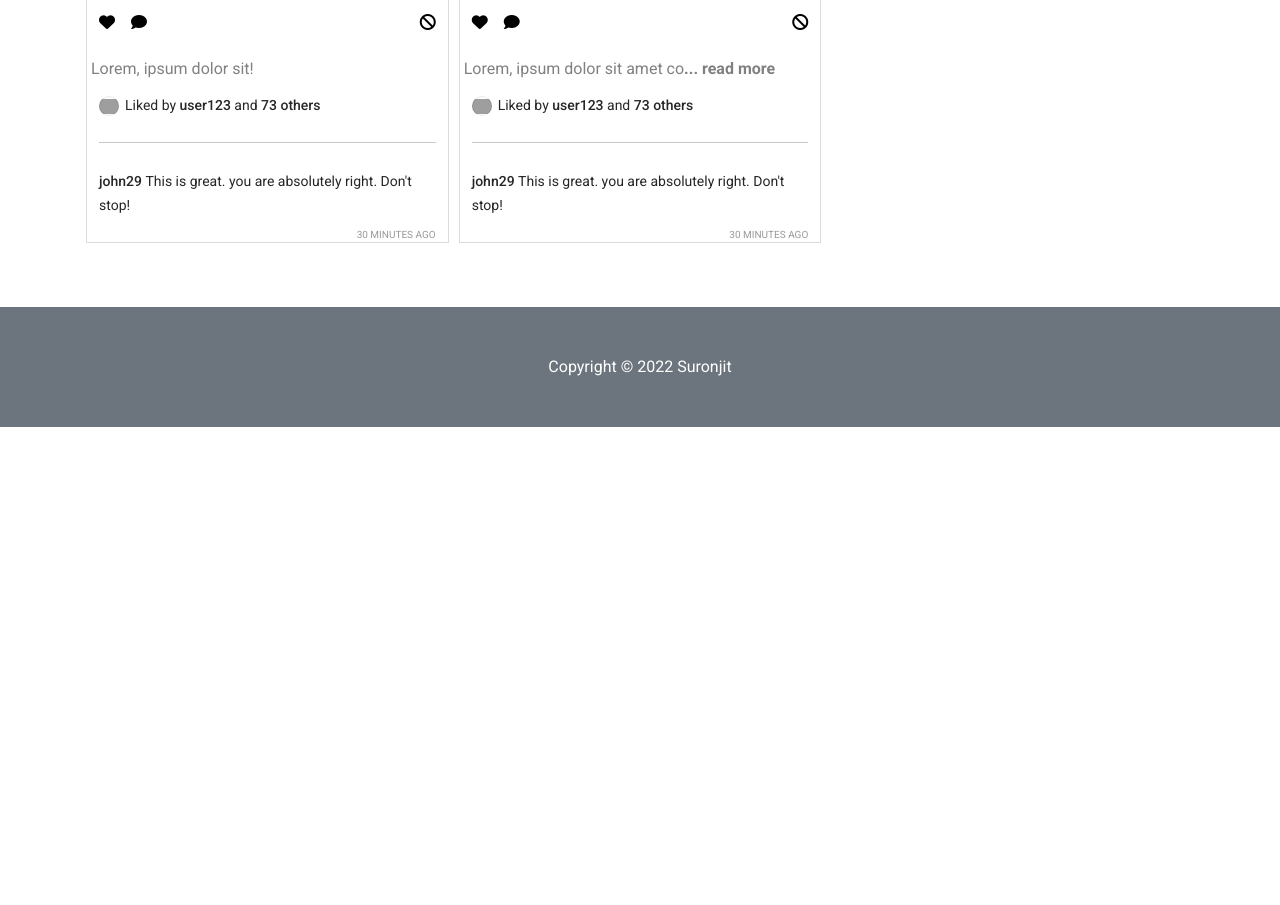
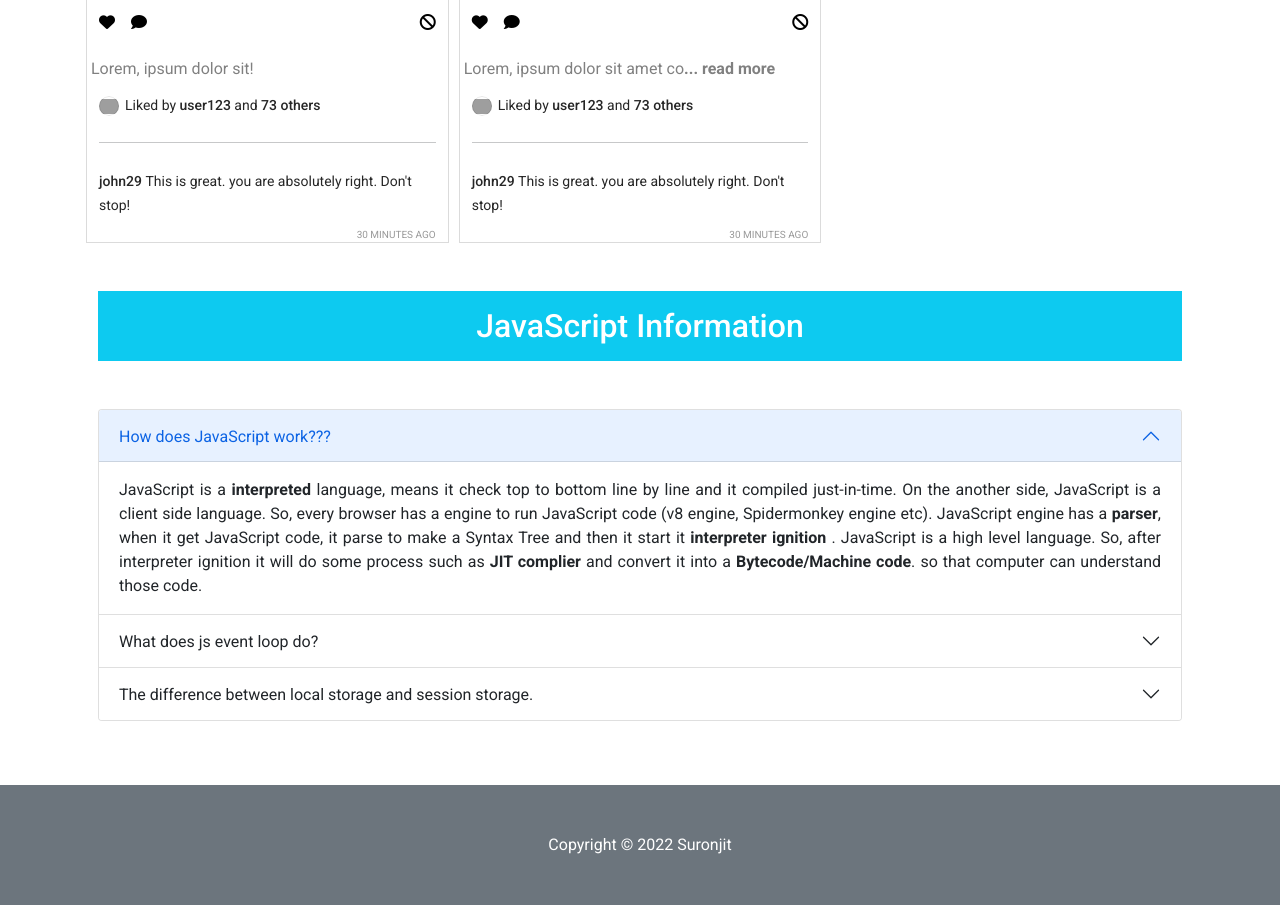
Before and after one commit to suronjit797/insta-sohor, a plain HTML site: page index.html in a window 1280 px wide. Shown: the part 1289-2194 px from the top of the page. Before the commit the page ends 1716 px from the top, so only its background shows below. Drawn offline with nearby package versions, Linux system fonts and the light colour scheme; grey boxes are pictures that could not be loaded.

Commit message:
about js

```diff
--- a/css/style.css
+++ b/css/style.css
@@ -42,6 +42,12 @@ svg {
 
 img {
   max-width: 100%;
+}
+
+body{
+  display: flex;
+  flex-direction: column;
+  min-height: 100vh;
 }
 
 #posts{
@@ -238,6 +244,11 @@ img {
   color: gray;
 }
 
+
+.text-justify{
+  text-align: justify;
+}
+
 #liked{
   display: none;
 }
--- a/index.html
+++ b/index.html
@@ -1,5 +1,6 @@
 <!DOCTYPE html>
 <html lang="en">
+
 <head>
     <meta charset="UTF-8" />
     <meta http-equiv="X-UA-Compatible" content="IE=edge" />
@@ -7,49 +8,28 @@
     <title>Insta-Sohor</title>
     <link rel="stylesheet" href="./css/style.css" />
     <!-- Latest compiled and minified CSS -->
-        <link
-            href="https://cdn.jsdelivr.net/npm/bootstrap@5.1.3/dist/css/bootstrap.min.css"
-            rel="stylesheet"
-            integrity="sha384-1BmE4kWBq78iYhFldvKuhfTAU6auU8tT94WrHftjDbrCEXSU1oBoqyl2QvZ6jIW3"
-            crossorigin="anonymous"
-        />
+    <link href="https://cdn.jsdelivr.net/npm/bootstrap@5.1.3/dist/css/bootstrap.min.css" rel="stylesheet"
+        integrity="sha384-1BmE4kWBq78iYhFldvKuhfTAU6auU8tT94WrHftjDbrCEXSU1oBoqyl2QvZ6jIW3" crossorigin="anonymous" />
 
     <!-- google Montserrat  font  -->
     <link rel="preconnect" href="https://fonts.googleapis.com" />
     <link rel="preconnect" href="https://fonts.gstatic.com" crossorigin />
-        <link
-            href="https://fonts.googleapis.com/css2?family=Montserrat:wght@300;400;500&display=swap"
-            rel="stylesheet"
-        />
-        <link
-            rel="stylesheet"
-            href="https://cdnjs.cloudflare.com/ajax/libs/font-awesome/6.0.0/css/all.min.css"
+    <link href="https://fonts.googleapis.com/css2?family=Montserrat:wght@300;400;500&display=swap" rel="stylesheet" />
+    <link rel="stylesheet" href="https://cdnjs.cloudflare.com/ajax/libs/font-awesome/6.0.0/css/all.min.css"
         integrity="sha512-9usAa10IRO0HhonpyAIVpjrylPvoDwiPUiKdWk5t3PyolY1cOd4DSE0Ga+ri4AuTroPR5aQvXU9xC6qOPnzFeg=="
-            crossorigin="anonymous"
-            referrerpolicy="no-referrer"
-        />
+        crossorigin="anonymous" referrerpolicy="no-referrer" />
 </head>
 
 <body>
     <header>
         <nav class="navbar navbar-expand-lg navbar-light bg-light px-5">
             <a class="navbar-brand" href="#">Insta-Sohor</a>
-                <button
-                    class="navbar-toggler"
-                    type="button"
-                    data-toggle="collapse"
-                    data-target="#navbarSupportedContent"
-                    aria-controls="navbarSupportedContent"
-                    aria-expanded="false"
-                    aria-label="Toggle navigation"
-                >
+            <button class="navbar-toggler" type="button" data-toggle="collapse" data-target="#navbarSupportedContent"
+                aria-controls="navbarSupportedContent" aria-expanded="false" aria-label="Toggle navigation">
                 <span class="navbar-toggler-icon"></span>
             </button>
 
-                <div
-                    class="collapse navbar-collapse justify-content-end"
-                    id="navbarSupportedContent"
-                >
+            <div class="collapse navbar-collapse justify-content-end" id="navbarSupportedContent">
                 <ul class="navbar-nav mr-auto">
                     <li class="nav-link active" role="button" onclick="switchTab( 'posts' )">
                         <i class="fa-solid fa-house"></i>
@@ -76,12 +56,81 @@
         <div id="reported">
             <h1>Reported posts</h1>
         </div>
+
+        <section class="container my-5" id="jsAccordion">
+            <h2 class="bg-info text-white text-center py-3 mb-5"> JavaScript Information </h2>
+            <div class="accordion text-justify" id="accordionExample">
+                <div class="accordion-item">
+                    <h2 class="accordion-header" id="headingOne">
+                        <button class="accordion-button" type="button" data-bs-toggle="collapse"
+                            data-bs-target="#collapseOne" aria-expanded="true" aria-controls="collapseOne">
+                            How does JavaScript work???
+                        </button>
+                    </h2>
+                    <div id="collapseOne" class="accordion-collapse collapse show" aria-labelledby="headingOne"
+                        data-bs-parent="#accordionExample">
+                        <div class="accordion-body">
+                            JavaScript is a <strong>interpreted</strong> language, means it check top to bottom line by
+                            line and it compiled just-in-time. On the another side, JavaScript is a client side
+                            language. So, every browser has a engine to run JavaScript code (v8 engine, Spidermonkey
+                            engine etc). JavaScript engine has a <strong>parser</strong>, when it get JavaScript code,
+                            it parse to make a Syntax Tree and then it start it <strong> interpreter ignition </strong>.
+                            JavaScript is a high level language. So, after interpreter ignition it will do some process
+                            such as <strong>JIT complier</strong> and convert it into a <strong>Bytecode/Machine
+                                code</strong>. so that computer can understand those code.
+                        </div>
+                    </div>
+                </div>
+                <div class="accordion-item">
+                    <h2 class="accordion-header" id="headingTwo">
+                        <button class="accordion-button collapsed" type="button" data-bs-toggle="collapse"
+                            data-bs-target="#collapseTwo" aria-expanded="false" aria-controls="collapseTwo">
+                            What does js event loop do?
+                        </button>
+                    </h2>
+                    <div id="collapseTwo" class="accordion-collapse collapse" aria-labelledby="headingTwo"
+                        data-bs-parent="#accordionExample">
+                        <div class="accordion-body">
+
+                            JavaScript has a runtime model for running code. It has two cells to execute the code one is
+                            <strong>Stack</strong> and another is <strong>Queue</strong>. <strong>"Stack"</strong>
+                            maintain <strong>synchronous elements</strong> and listed code synchronous way to run line
+                            by line. On the other side <strong>Queue</strong> run <strong>asynchronous elements</strong>
+                            look like a waiting list. Unnecessary code send into <strong>garbage collection</strong>.
+                            Event Loop sets priorities and lists which code will be next? It does this process through
+                            loops so it called event loop.
+                        </div>
+                    </div>
+                </div>
+                <div class="accordion-item">
+                    <h2 class="accordion-header" id="headingThree">
+                        <button class="accordion-button collapsed" type="button" data-bs-toggle="collapse"
+                            data-bs-target="#collapseThree" aria-expanded="false" aria-controls="collapseThree">
+                            The difference between local storage and session storage.
+                        </button>
+                    </h2>
+                    <div id="collapseThree" class="accordion-collapse collapse" aria-labelledby="headingThree"
+                        data-bs-parent="#accordionExample">
+                        <div class="accordion-body">
+                            local storage and session storage both are allow to save data in browser memory. But local storage save data for long time/permanently and session storage save data temporarily. When a site/page or browser close its session storage will be clear but in local storage data is saved until the browser uninstall. session storage data loosed after browser/site closed and local storage data save browser for long time.The main difference between the two is how long they can store data
+                        </div>
+                    </div>
+                </div>
+            </div>
+        </section>
     </main>
-        <footer class="py-5 bg-secondary mt-5 text-center text-white">
+    <footer class="py-5 bg-secondary mt-auto text-center text-white">
         Copyright © 2022 Suronjit
     </footer>
 
     <!-- add javascript  file  -->
     <script src="./js/app.js"></script>
+
+    <!-- bootstrap js -->
+    <!-- JavaScript Bundle with Popper -->
+    <script src="https://cdn.jsdelivr.net/npm/bootstrap@5.1.3/dist/js/bootstrap.bundle.min.js"
+        integrity="sha384-ka7Sk0Gln4gmtz2MlQnikT1wXgYsOg+OMhuP+IlRH9sENBO0LRn5q+8nbTov4+1p"
+        crossorigin="anonymous"></script>
 </body>
+
 </html>
--- a/js/app.js
+++ b/js/app.js
@@ -36,16 +36,21 @@ const switchTab = (id) => {
     document.getElementById("posts").style.display = "grid";
     document.getElementById("liked").style.display = "none";
     document.getElementById("reported").style.display = "none";
+    document.getElementById("jsAccordion").style.display = "block";
   } else if (id === "liked") {
     document.getElementById("liked").style.display = "block";
     document.getElementById("posts").style.display = "none";
     document.getElementById("reported").style.display = "none";
+    document.getElementById("jsAccordion").style.display = "none";
+
 
     displayLikedPosts();
   } else {
     document.getElementById("reported").style.display = "block";
     document.getElementById("posts").style.display = "none";
     document.getElementById("liked").style.display = "none";
+    document.getElementById("jsAccordion").style.display = "none";
+
 
     displayReportedPosts();
   }
```
Lines whose indentation alone changed are shown as unchanged.
